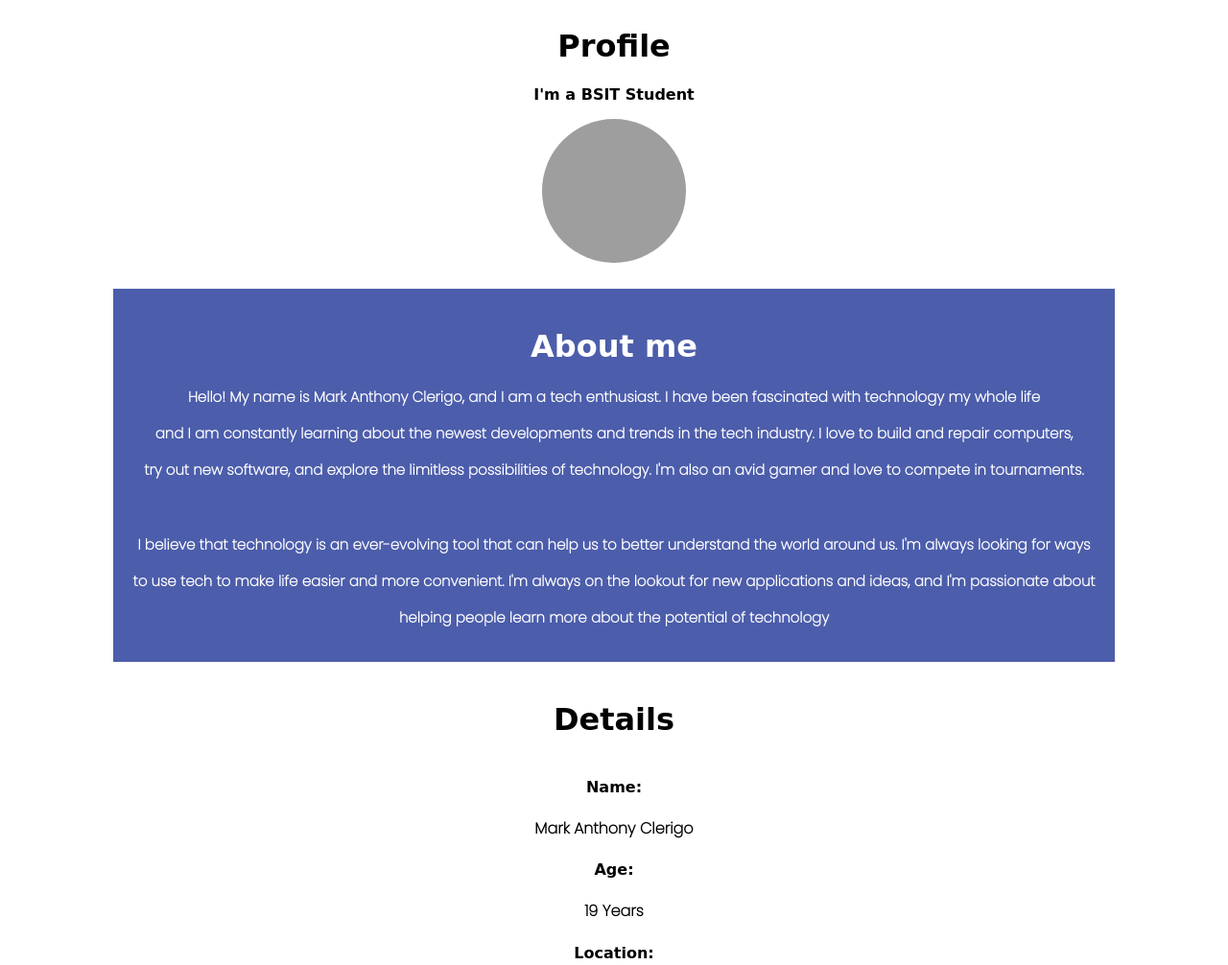
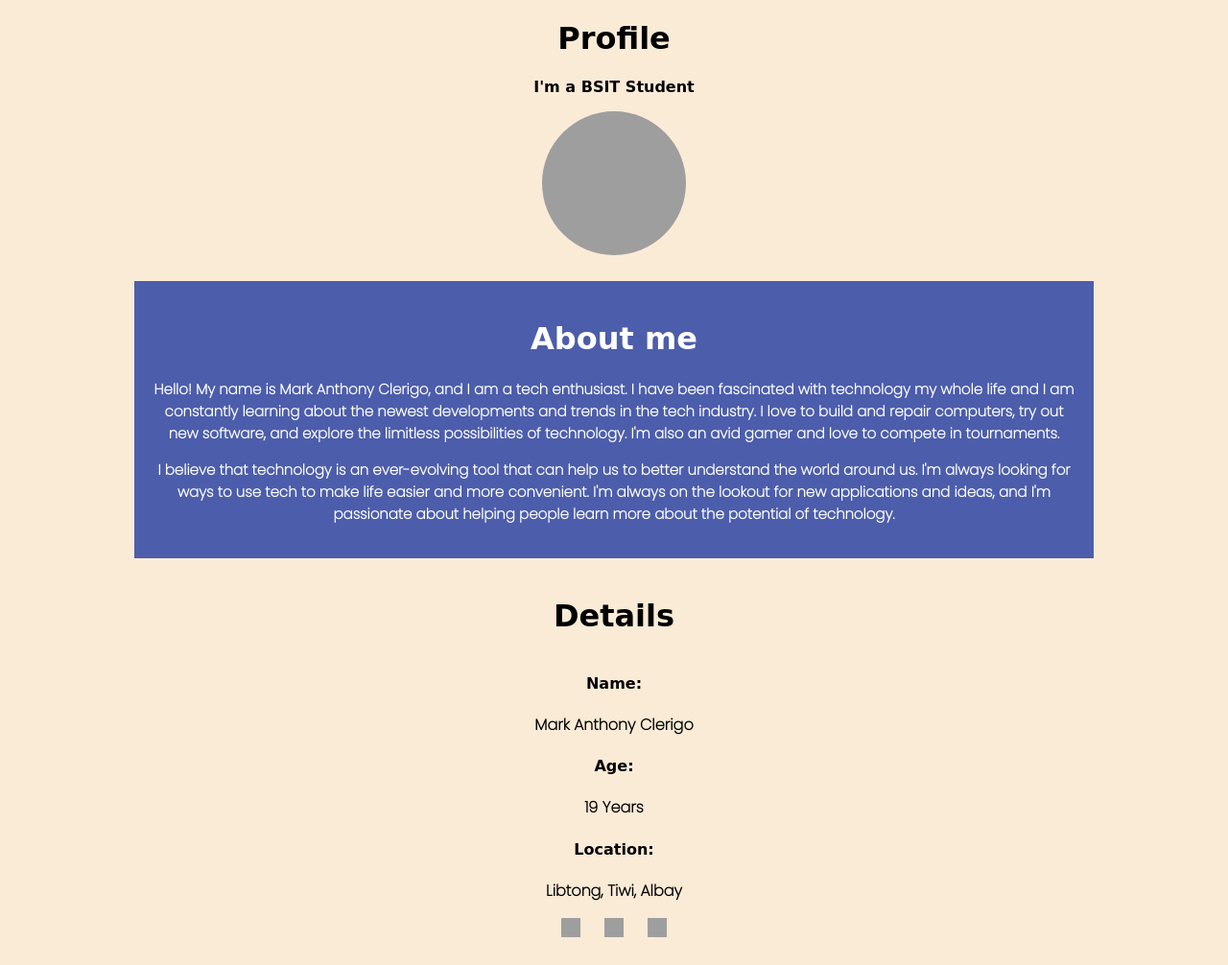
Before and after one commit to MakyyyyyyGG/first-upload.github.io, a plain HTML site: page index.html in a window 1280 px wide. Shown: the top 1006 px of the page at 96% size. Drawn offline with Linux system fonts and the light colour scheme; grey boxes are pictures that could not be loaded; a web font is replaced by a local one.

Commit message:
Update index.html

```diff
--- a/index.html
+++ b/index.html
@@ -22,8 +22,7 @@
             font-family: 'Unbounded', cursive;
         }
         body{
-            display: flex;
-
+            background-color: antiquewhite;
         }
         .parag{
             font-family: 'Unbounded', cursive;
@@ -43,6 +42,8 @@
             background-color: rgba(76,93,171,255);
             color: white;
             padding: 20px;
+            max-width: 1000px;
+            margin: auto;
         }
         .content-container p{
             font-size: 15px;
@@ -78,13 +79,8 @@
         </div>
         <div class="content-container">
             <h1>About me</h1>
-            <p>Hello! My name is Mark Anthony Clerigo, and I am a tech enthusiast. I have been fascinated with technology my whole life</p>
-            <p>and I am constantly learning about the newest developments and trends in the tech industry. I love to build and repair computers,</p>
-            <p>try out new software, and explore the limitless possibilities of technology. I'm also an avid gamer and love to compete in tournaments.</p>
-            <br>
-            <p>I believe that technology is an ever-evolving tool that can help us to better understand the world around us. I'm always looking for ways</p>
-            <p>to use tech to make life easier and more convenient. I'm always on the lookout for new applications and ideas, and I'm passionate about</p>
-            <p>helping people learn more about the potential of technology</p>
+            <p>Hello! My name is Mark Anthony Clerigo, and I am a tech enthusiast. I have been fascinated with technology my whole life and I am constantly learning about the newest developments and trends in the tech industry. I love to build and repair computers, try out new software, and explore the limitless possibilities of technology. I'm also an avid gamer and love to compete in tournaments.</p>
+            <p>I believe that technology is an ever-evolving tool that can help us to better understand the world around us. I'm always looking for ways to use tech to make life easier and more convenient. I'm always on the lookout for new applications and ideas, and I'm passionate about helping people learn more about the potential of technology.</p>
         </div>
             <h1 class="details">Details</h1>
             <h4>Name:</h4>
```
